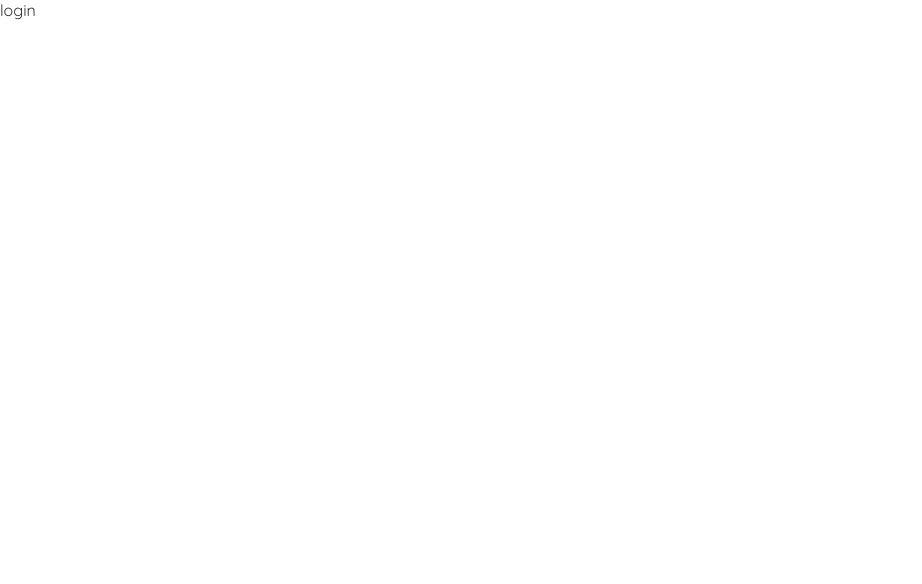
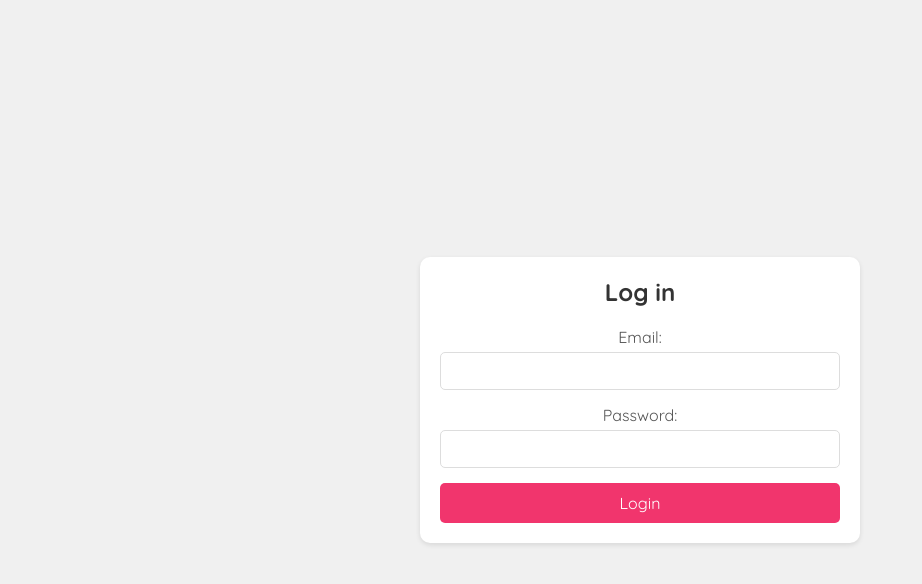
Before and after one commit to Chayanon6409682538/CS369ClassProject_chayanon-napat, a React (Vite) app: page /login in a window 1280 px wide. Shown: the top 584 px of the page, without its empty margins (0-922 px from the left). Built offline with nearby package versions, Linux system fonts and the light colour scheme.

Commit message:
add style homePage, loginPage and productDetail

```diff
--- a/src/Login.jsx
+++ b/src/Login.jsx
@@ -1,15 +1,47 @@
-import { useState } from 'react'
-import reactLogo from './assets/react.svg'
-import viteLogo from '/vite.svg'
+import { useState } from 'react';
+import './index.css';
 
 function Login() {
-  const [count, setCount] = useState(0)
+    const [email, setEmail] = useState('');
+    const [password, setPassword] = useState('');
 
-  return (
-    <div>
-      login
-    </div>
-  )
+    const handleLogin = (e) => {
+        e.preventDefault();
+        // Add login logic here
+        console.log('Email:', email);
+        console.log('Password:', password);
+    }
+
+    return (
+        <div className="login-page">
+            <div className="login-container">
+                <h2>Log in</h2>
+                <form onSubmit={handleLogin} className="login-form">
+                    <div className="form-group">
+                        <label htmlFor="email">Email:</label>
+                        <input
+                            type="email"
+                            id="email"
+                            value={email}
+                            onChange={(e) => setEmail(e.target.value)}
+                            required
+                        />
+                    </div>
+                    <div className="form-group">
+                        <label htmlFor="password">Password:</label>
+                        <input
+                            type="password"
+                            id="password"
+                            value={password}
+                            onChange={(e) => setPassword(e.target.value)}
+                            required
+                        />
+                    </div>
+                    <button type="submit" className="login-button">Login</button>
+                </form>
+            </div>
+        </div>
+    );
 }
 
-export default Login
+export default Login;
--- a/src/Product.jsx
+++ b/src/Product.jsx
@@ -1,27 +1,27 @@
-import { useState, useEffect } from 'react'
-import reactLogo from './assets/react.svg'
-import viteLogo from '/vite.svg'
-import { useParams } from 'react-router-dom'
-import axios from 'axios'
-import useAxios from './useAxios'
-import Menu from './Menu'
-import './index.css'
+import { useState, useEffect } from 'react';
+import { useParams } from 'react-router-dom';
+import axios from 'axios';
+import useAxios from './useAxios';
+import Menu from './Menu';
+import './index.css';
 
 function Product() {
-    const { id } = useParams()
-    const { data: product, isLoading} = useAxios('http://localhost:3000/product/' +id);
+    const { id } = useParams();
+    const { data: product, isLoading } = useAxios('http://localhost:3000/product/' + id);
 
-    return(
-        <div className= "App">
+    return (
+        <div className="product-page">
             <Menu />
             <div className="product-details">
-                <p>productdetais- {id}</p>
                 {isLoading && <div>Loading...</div>}
                 {product && (
-                    <article>
-                        <h2>{product.productName}</h2>
-                        <p>Price : {product.productPrice}</p>
-                        <p>Description : {product.productDescription}</p>
+                    <article className="product-article">
+                        <img src={product.productImage} alt={product.productName} className="product-detail-image" />
+                        <div className="product-info">
+                            <h2 className="product-name">{product.productName}</h2>
+                            <p className="product-price">Price: {product.productPrice}</p>
+                            <p className="product-description">{product.productDescription}</p>
+                        </div>
                     </article>
                 )}
             </div>
--- a/src/ProductBlogs.jsx
+++ b/src/ProductBlogs.jsx
@@ -1,13 +1,18 @@
+import Menu from './Menu'
+import './index.css'
 import { Link } from "react-router-dom";
 
 const ProductBlogs = ({ products }) => {
     return (
             <div className="products-blog">
                 {products.map((product) => (
-                <div key={product.id}>
+                    <div key={product.id} className="product-card">
                         <Link to={`/product/${product.id}`}>
-                    <h2>{product.productName}</h2>
-                    <p>Price : {product.productPrice}</p>
+                            <img src={product.productImage} alt={product.productName} className="product-image" />
+                            <div className="product-info">
+                                <h2 className="product-name">{product.productName}</h2>
+                                <p className="product-price">Price: {product.productPrice}</p>
+                            </div>
                         </Link>
                     </div>
                 ))}
--- a/src/index.css
+++ b/src/index.css
@@ -5,6 +5,8 @@
   font-family: "Quicksand";
   color: #333;
 }
+
+/*ส่วน เมนู*/
 .Menu {
   padding: 20px;
   display: flex;
@@ -32,3 +34,161 @@
   margin: 40px auto;
   padding: 20px;
 }
+
+/*ส่วน products-blog*/
+.products-blog {
+    display: grid;
+    grid-template-columns: repeat(auto-fill, minmax(250px, 1fr));
+    gap: 20px;
+    padding: 20px;
+}
+
+.product-card {
+    background: #fff;
+    border: 1px solid #ddd;
+    border-radius: 30px;
+    padding: 20px;
+    box-shadow: 0 2px 5px rgba(0, 0, 0, 0.1);
+    overflow: hidden;
+    transition: transform 0.2s;
+    text-align: center;
+}
+
+.product-card:hover {
+    transform: scale(1.05);
+}
+
+.product-image {
+    width: 100%;
+    height: 200px;
+    object-fit: cover;
+}
+
+.product-info {
+    padding: 10px;
+}
+
+.product-name {
+    font-size: 1.2em;
+    margin: 10px 0;
+    color: #333;
+}
+
+.product-price {
+    font-size: 1em;
+    color: #777;
+}
+
+/*ส่วน product-page */
+.product-page {
+    padding: 20px;
+}
+
+.product-details {
+    display: flex;
+    justify-content: center;
+    align-items: center;
+    min-height: 80vh;
+}
+
+.product-article {
+    display: flex;
+    flex-direction: column;
+    align-items: center;
+    background: #fff;
+    border: 1px solid #ddd;
+    border-radius: 10px;
+    box-shadow: 0 2px 5px rgba(0, 0, 0, 0.1);
+    padding: 20px;
+    max-width: 800px;
+    width: 100%;
+}
+
+.product-detail-image {
+    width: 100%;
+    height: 400px;
+    object-fit: cover;
+    border-bottom: 1px solid #ddd;
+}
+
+.product-info {
+    padding: 20px;
+    text-align: center;
+}
+
+.product-name {
+    font-size: 2em;
+    margin: 10px 0;
+    color: #333;
+}
+
+.product-price {
+    font-size: 1.5em;
+    color: #777;
+}
+
+.product-description {
+    font-size: 1em;
+    color: #555;
+    margin-top: 10px;
+}
+
+.login-page {
+    display: flex;
+    justify-content: center;
+    align-items: center;
+    height: 100vh;
+    background: #f0f0f0;
+}
+
+.login-container {
+    background: #fff;
+    padding: 20px;
+    border-radius: 10px;
+    box-shadow: 0 2px 5px rgba(0, 0, 0, 0.1);
+    width: 100%;
+    max-width: 400px;
+    text-align: center;
+}
+
+.login-container h2 {
+    margin-bottom: 20px;
+    color: #333;
+}
+
+.login-form {
+    display: flex;
+    flex-direction: column;
+}
+
+.form-group {
+    margin-bottom: 15px;
+}
+
+.form-group label {
+    display: block;
+    margin-bottom: 5px;
+    color: #555;
+}
+
+.form-group input {
+    width: 100%;
+    padding: 10px;
+    border: 1px solid #ddd;
+    border-radius: 5px;
+    box-sizing: border-box;
+}
+
+.login-button {
+    background: #f1356d;
+    color: #fff;
+    padding: 10px;
+    border: none;
+    border-radius: 5px;
+    cursor: pointer;
+    font-size: 1em;
+}
+
+.login-button:hover {
+    background: #661c32;
+}
```
Lines whose indentation alone changed are shown as unchanged.
